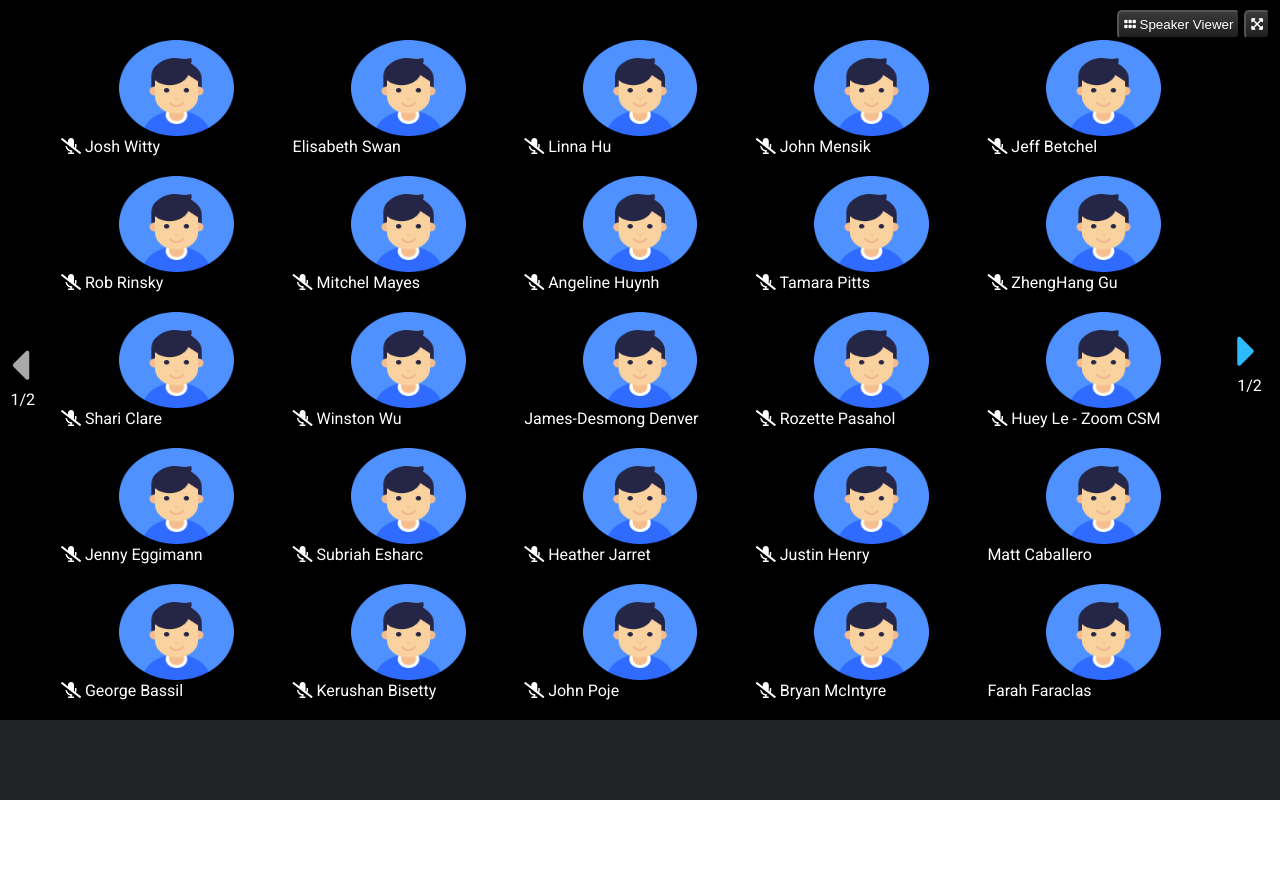
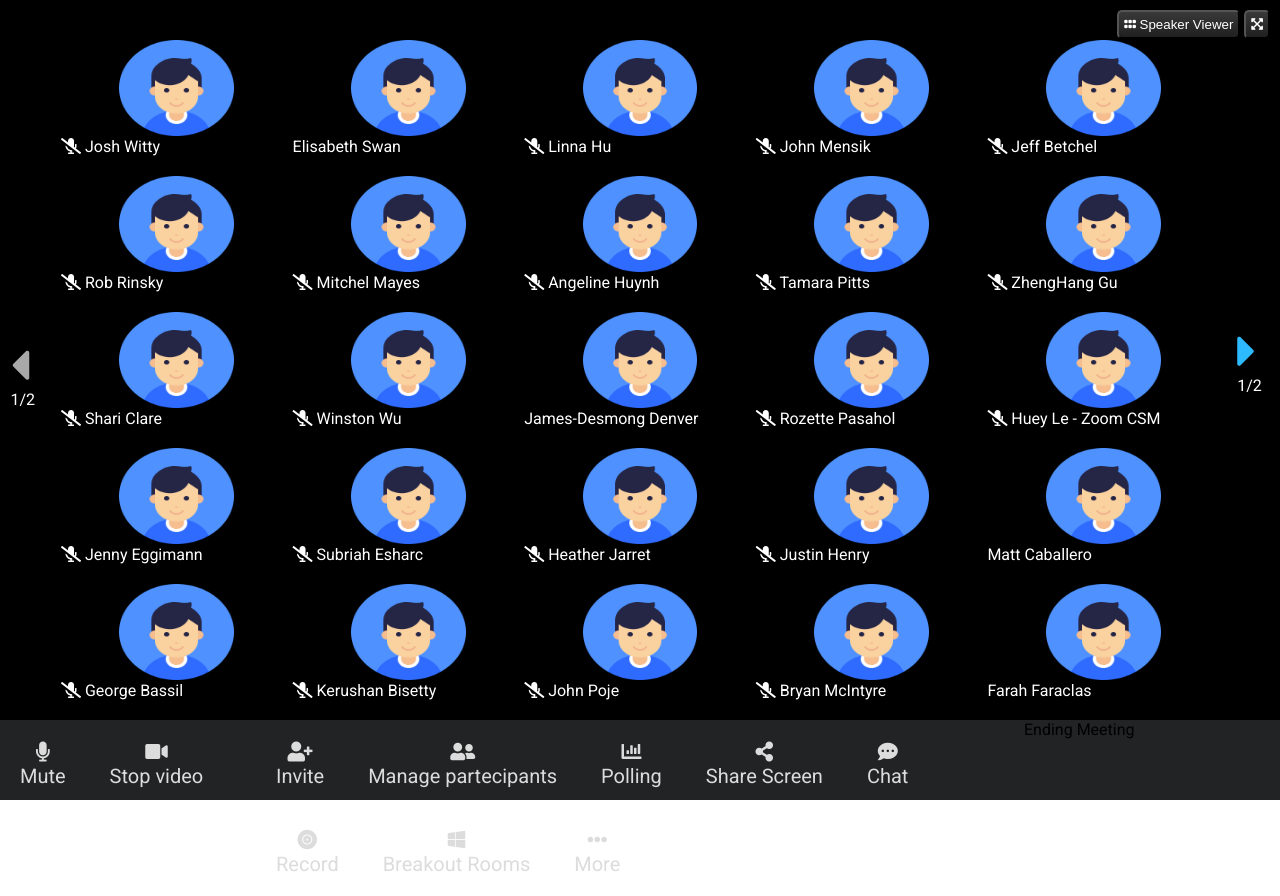
Before and after one commit to LucaHLR91/html-css-zoom, a plain HTML site: page index.html in a window 1280 px wide. Before the commit the page ends 800 px from the top, so only its background shows below. Drawn offline with Linux system fonts and the light colour scheme.

Commit message:
Footer structure

```diff
--- a/css/style.css
+++ b/css/style.css
@@ -116,6 +116,27 @@ footer {
     height: 10vh;
     background-color: #212324;
 }
+
+.nav-side {
+    float: left;
+    width: 20%;
+    height: 100%;
+}
+
+.nav-side div,
+.nav-center div {
+    display: inline-block;
+    font-size: 20px;
+    color: #DCDCDC;
+    text-align: center;
+    padding: 20px;
+}
+
+.nav-center {
+    float: left;
+    width: 60%;
+    height: 100%;
+}
 /* /footer */
 
 
@@ -148,3 +169,17 @@ footer {
     border: 1px solid black;
     background: red;
 } */
+
+/* .debug .nav-side {
+    float: left;
+    width: 20%;
+    height: 100%;
+    background: greenyellow;
+} */
+
+.debug .nav-center {
+    float: left;
+    width: 60%;
+    height: 100%;
+    background: hotpink;
+}
--- a/index.html
+++ b/index.html
@@ -143,7 +143,53 @@
 
     <!-- footer -->
     <footer>
-
+        <nav class="nav-side">
+            <div>
+                <i class="fas fa-microphone"></i>
+                <p>Mute</p>
+            </div>
+            <div>
+                <i class="fas fa-video"></i>
+                <p>Stop video</p>
+            </div>
+        </nav>
+        <nav class="nav-center">
+            <div>
+                <i class="fas fa-user-plus"></i>
+                <p>Invite</p>
+            </div>
+            <div>
+                <i class="fas fa-user-friends"></i>
+                <p>Manage partecipants</p>
+            </div>
+            <div>
+                <i class="fas fa-chart-bar"></i>
+                <p>Polling</p>
+            </div>
+            <div>
+                <i class="fas fa-share-alt"></i>
+                <p>Share Screen</p>
+            </div>
+            <div>
+                <i class="fas fa-comment-dots"></i>
+                <p>Chat</p>
+            </div>
+            <div>
+                <i class="fas fa-record-vinyl"></i>
+                <p>Record</p>
+            </div>
+            <div>
+                <i class="fab fa-windows"></i>
+                <p>Breakout Rooms</p>
+            </div>
+            <div>
+                <i class="fas fa-ellipsis-h"></i>
+                <p>More</p>
+            </div>
+        </nav>
+        <nav class="nav-side">
+            <p>Ending Meeting</p>
+        </nav>
     </footer>
     <!-- /footer -->
 </body>
```
